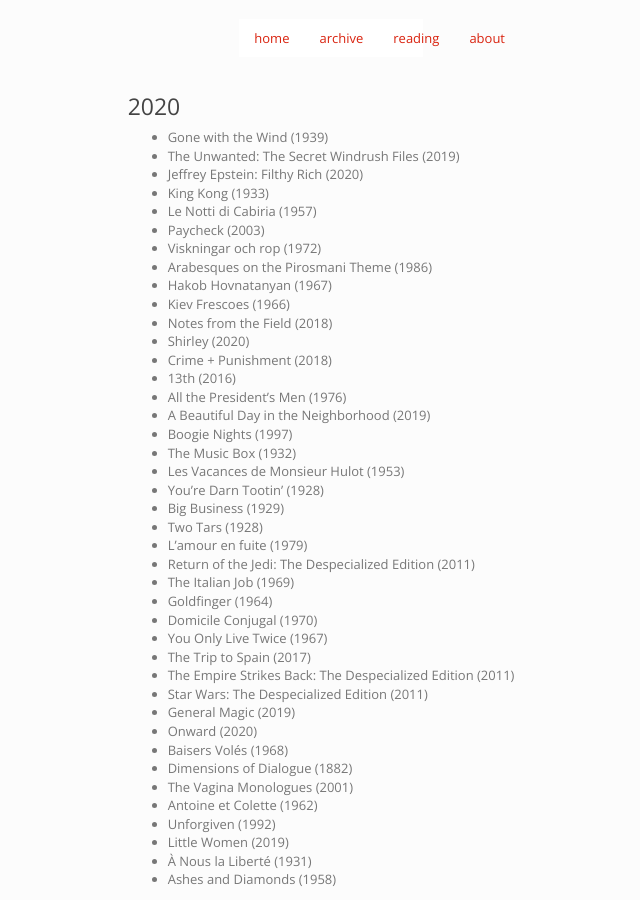
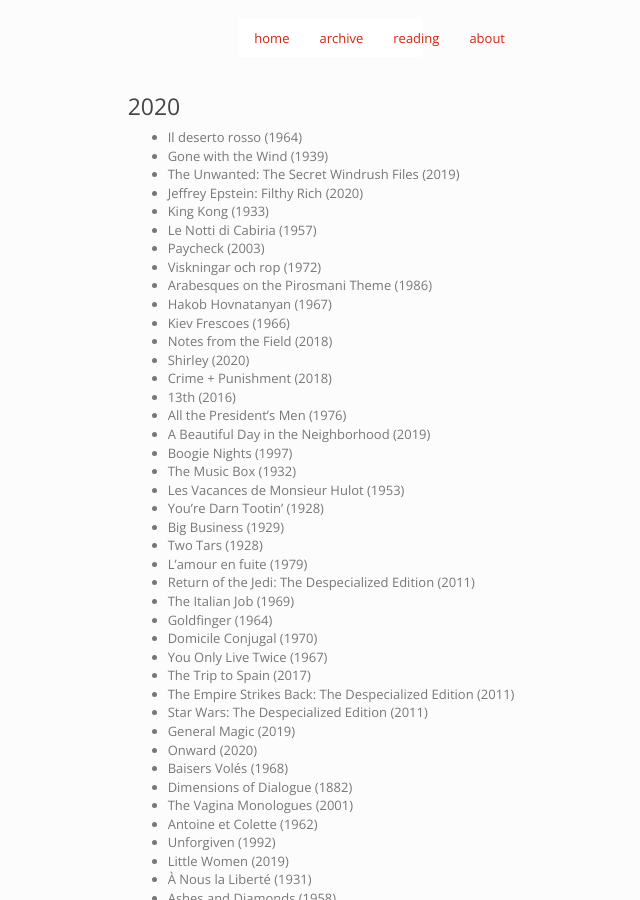
Before and after one commit to imtayadeway/imtayadeway.github.io, a Jekyll site: the page built from film/index.md, in a window 1280 px wide and 900 px high. Shown: the whole window, without its empty margins (309-949 px from the left). Built offline with Jekyll 4.4.1, drawn with Linux system fonts in a browser that asks for light colours.

Commit message:
red desert

```diff
--- a/film/index.md
+++ b/film/index.md
@@ -5,6 +5,7 @@
 
 ### 2020
 
+- Il deserto rosso (1964)
 - Gone with the Wind (1939)
 - The Unwanted: The Secret Windrush Files (2019)
 - Jeffrey Epstein: Filthy Rich (2020)
```
